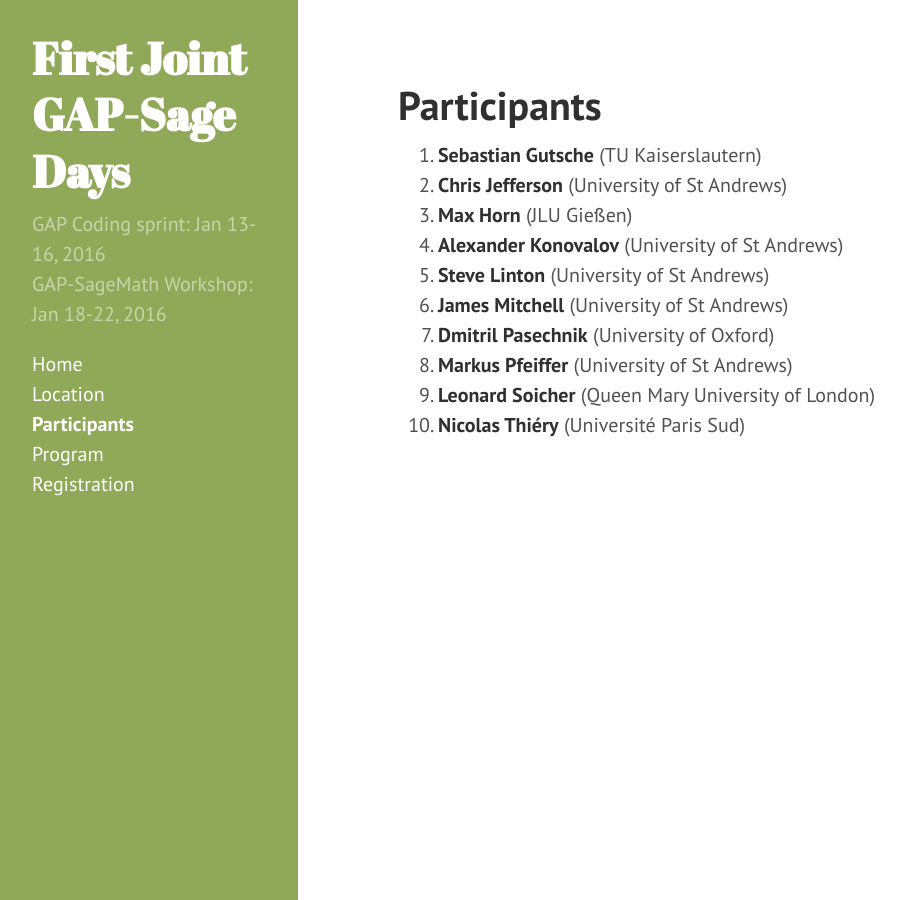
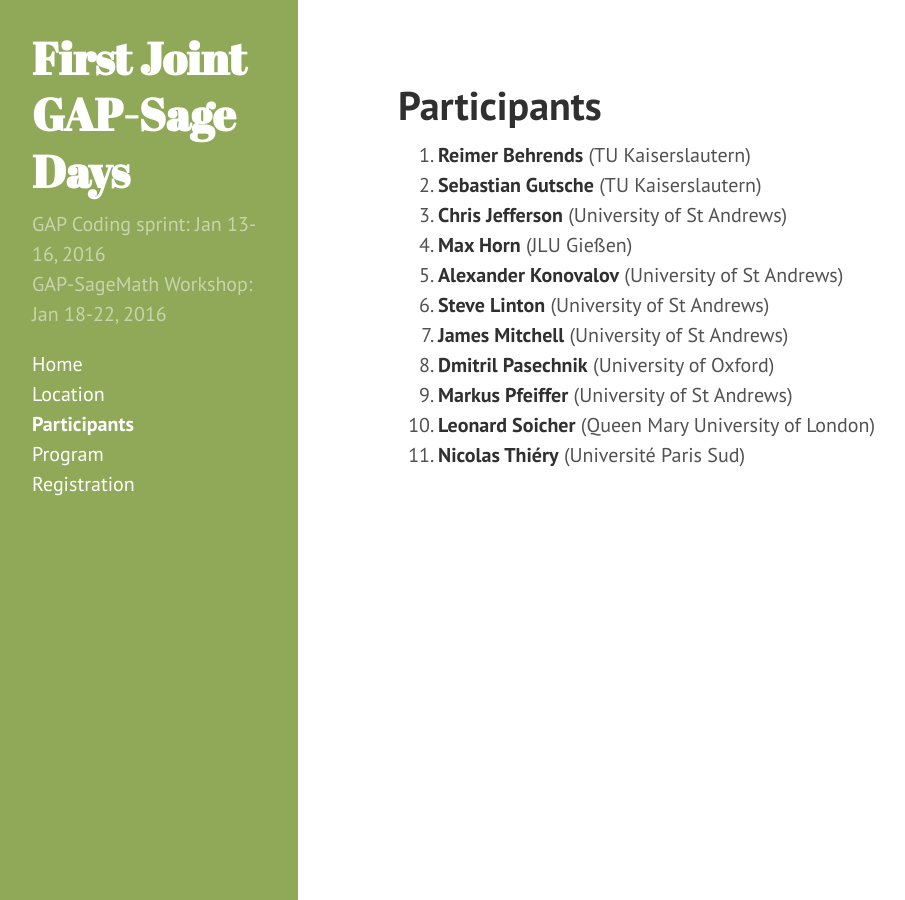
Before and after one commit to gapdays/gap-sage-days2016, a Jekyll site: the page built from participants.md, in a window 1280 px wide. Shown: the whole page, without its empty margins (2-907 px from the left). Built offline with Jekyll 4.4.1, drawn with Linux system fonts in a browser that asks for light colours; Markdown is read by kramdown in place of the engine named in the settings.

Commit message:
Added Reimer to participants

```diff
--- a/_data/participants.yml
+++ b/_data/participants.yml
@@ -1,3 +1,6 @@
+- name: Reimer Behrends
+  affiliation: TU Kaiserslautern
+
 - name: Sebastian Gutsche
   affiliation: TU Kaiserslautern
 
```
